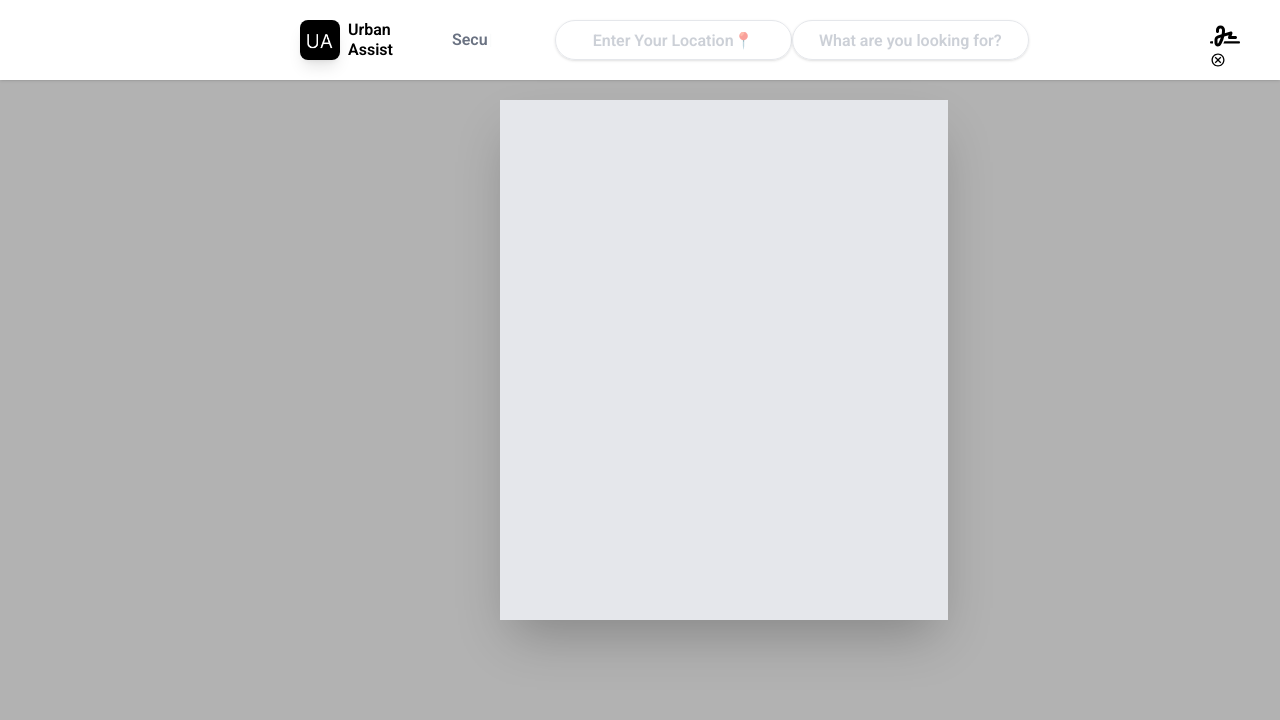
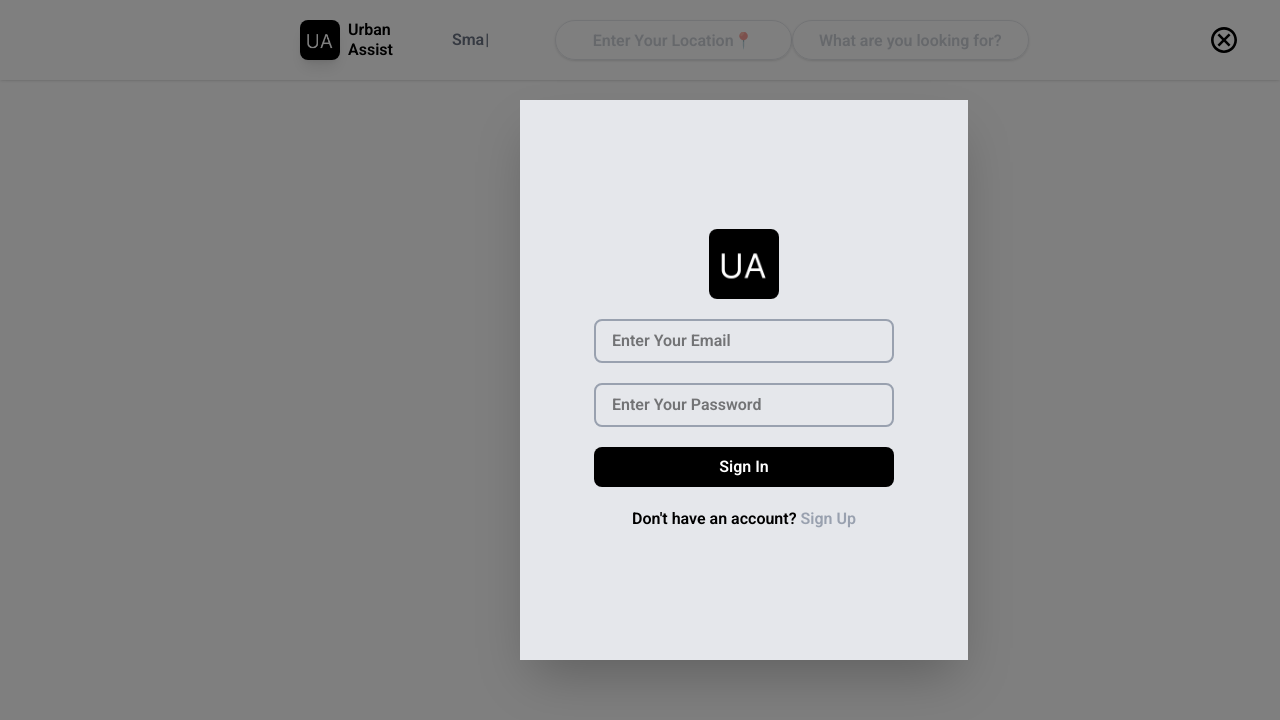
Before and after one commit to Guri-gif/UrbanAssist, a React (Vite) app in the folder Client/: page / in a window 1280 px wide. Both pictures are taken after a click on the button "Sign In/Sign Up". Shown: the top 720 px of the page. Built offline with nearby package versions, Linux system fonts and the light colour scheme.

Commit message:
added the login and signup functionality

```diff
--- a/Client/src/Components/Navbar.jsx
+++ b/Client/src/Components/Navbar.jsx
@@ -6,24 +6,26 @@ import { useState } from "react";
 
 const Navbar = () => {
   const [toggle, setToggle] = useState(false);
+  const [isSignUp, setIsSignUp] = useState(false);
 
   const showLogin = () => {
     setToggle(!toggle);
+    setIsSignUp(false); // Reset to login when opening
   };
 
   const hideSidemenu = () => {
     setToggle(false);
+    setIsSignUp(false); // Reset mode when closing
   };
 
   const handleMenuClick = (e) => {
-    e.stopPropagation(); // Prevents closing when clicking inside
+    e.stopPropagation();
   };
 
   return (
     <>
-      {/* Black overlay */}
       <div
-        className={`absolute top-0 left-0 w-screen h-screen bg-black opacity-30 transition-opacity duration-700 z-10${
+        className={`absolute top-0 left-0 w-screen h-screen bg-black opacity-30 transition-opacity duration-700 z-10 ${
           toggle ? "opacity-50 visible" : "opacity-0 invisible"
         }`}
         onClick={hideSidemenu}
@@ -31,11 +33,50 @@ const Navbar = () => {
 
       {/* Side menu */}
       <div
-        className={`fixed top-[100px] left-0 w-[35vw] h-[65vh] bg-gray-200 shadow-2xl transition-transform duration-300 z-20 ${
-          toggle ? "translate-x-125" : "-translate-x-full"
+        className={`fixed top-[100px] left-0 w-[35vw] h-[70vh] bg-gray-200 shadow-2xl transition-transform duration-300 z-20 ${
+          toggle ? "translate-x-130" : "-translate-x-full"
         }`}
         onClick={handleMenuClick}
-      ></div>
+      >
+        <div className="flex justify-center items-center w-full h-full flex-col relative gap-[20px]">
+          <img
+            className="w-[70px] h-[70px] rounded-lg "
+            src="src/assets/logo.png"
+            alt=""
+          />
+          <form action="" className="flex flex-col gap-5">
+            {isSignUp && (
+              <input
+                type="text"
+                placeholder="Enter Your Name"
+                className="border-2 border-gray-400 rounded-lg py-2 px-4 w-[300px]"
+              />
+            )}
+            <input
+              type="email"
+              placeholder="Enter Your Email"
+              className="border-2 border-gray-400 rounded-lg py-2 px-4 w-[300px]"
+            />
+            <input
+              type="password"
+              placeholder="Enter Your Password"
+              className="border-2 border-gray-400 rounded-lg py-2 px-4 w-[300px]"
+            />
+            <button className="bg-black text-white w-[300px] px-4 py-2 rounded-lg hover:scale-[1.04] duration-700 cursor-pointer">
+              {isSignUp ? "Sign Up" : "Sign In"}
+            </button>
+          </form>
+          <p>
+            {isSignUp ? "Already have an account?" : "Don't have an account?"}{" "}
+            <span
+              className="text-gray-400 cursor-pointer hover:underline duration-[2s]"
+              onClick={() => setIsSignUp(!isSignUp)}
+            >
+              {isSignUp ? "Sign In" : "Sign Up"}
+            </span>
+          </p>
+        </div>
+      </div>
 
       {/* Navbar */}
       <nav className="bg-white shadow-sm w-full h-[10vh] flex justify-evenly items-center fixed top-0 z-0">
@@ -77,16 +118,22 @@ const Navbar = () => {
             className="fixed right-10 top-[24px]"
             onClick={showLogin}
           >
+            {!toggle && (
               <FontAwesomeIcon
                 icon={faSignature}
-              style={{ color: "#000000", fontSize: "24px", cursor: "pointer"}}
+                style={{
+                  color: "#000000",
+                  fontSize: "24px",
+                  cursor: "pointer",
+                }}
               />
+            )}
+            {toggle && (
               <IoMdCloseCircleOutline
-              className={` cursor-pointer text-9xl${
-                toggle ? "opacity-100 visible" : "opacity-0 invisible"
-              }`}
+                className="w-8 h-8 text-black"
                 onClick={hideSidemenu}
               />
+            )}
           </button>
         </div>
       </nav>
```
Lines whose indentation alone changed are shown as unchanged.
